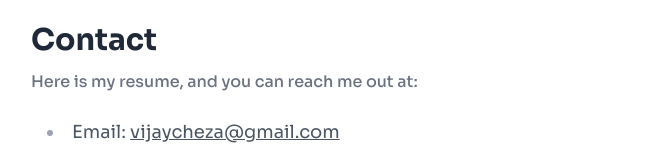
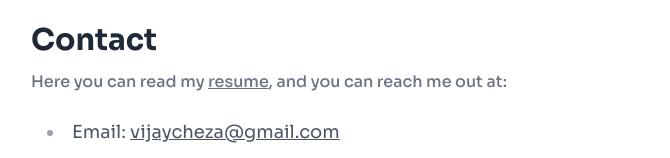
Before and after one commit to chezapangestu/chezapangestu.github.io, a React (Create React App) app: page / in a window 1280 px wide. Shown: the part 6681-6839 px from the top of the page, without its empty margins (289-959 px from the left). Built offline with nearby package versions, Linux system fonts and the light colour scheme.

Commit message:
adding my resume attached link

```diff
--- a/src/component/Contact.jsx
+++ b/src/component/Contact.jsx
@@ -7,7 +7,7 @@ function Contact(){
                     <h1 className="text-3xl font-bold">
                     Contact
                     </h1>
-                    <p className="font-medium text-gray-500 dark:text-whity mt-3 mb-6">Here is my resume, and you can reach me out at:</p>
+                    <p className="font-medium text-gray-500 dark:text-whity mt-3 mb-6">Here you can read my <a href="https://drive.google.com/file/d/1-yuIlOLMYUj93rSVWghbsw6Po97iTTlS/view?usp=share_link" className="underline">resume</a>, and you can reach me out at:</p>
                         <div role="list" className="list-disc space-y-2 pl-4 text-sm sm:text-sm md:text-lg lg:text-lg">
                             <li className="text-gray-400 dark:text-white"><span className="text-gray-600 dark:text-white">Email: <a className="underline hover:text-black dark:hover:text-blue-300" href="mailto:vijaycheza@gmail.com">vijaycheza@gmail.com</a></span></li>
                             <li className="text-gray-400 dark:text-white"><span className="text-gray-600 dark:text-white">GitHub: <a className="underline hover:text-black dark:hover:text-blue-300" href="https://github.com/chezapangestu">github.com/chezapangestu</a></span></li>
```
